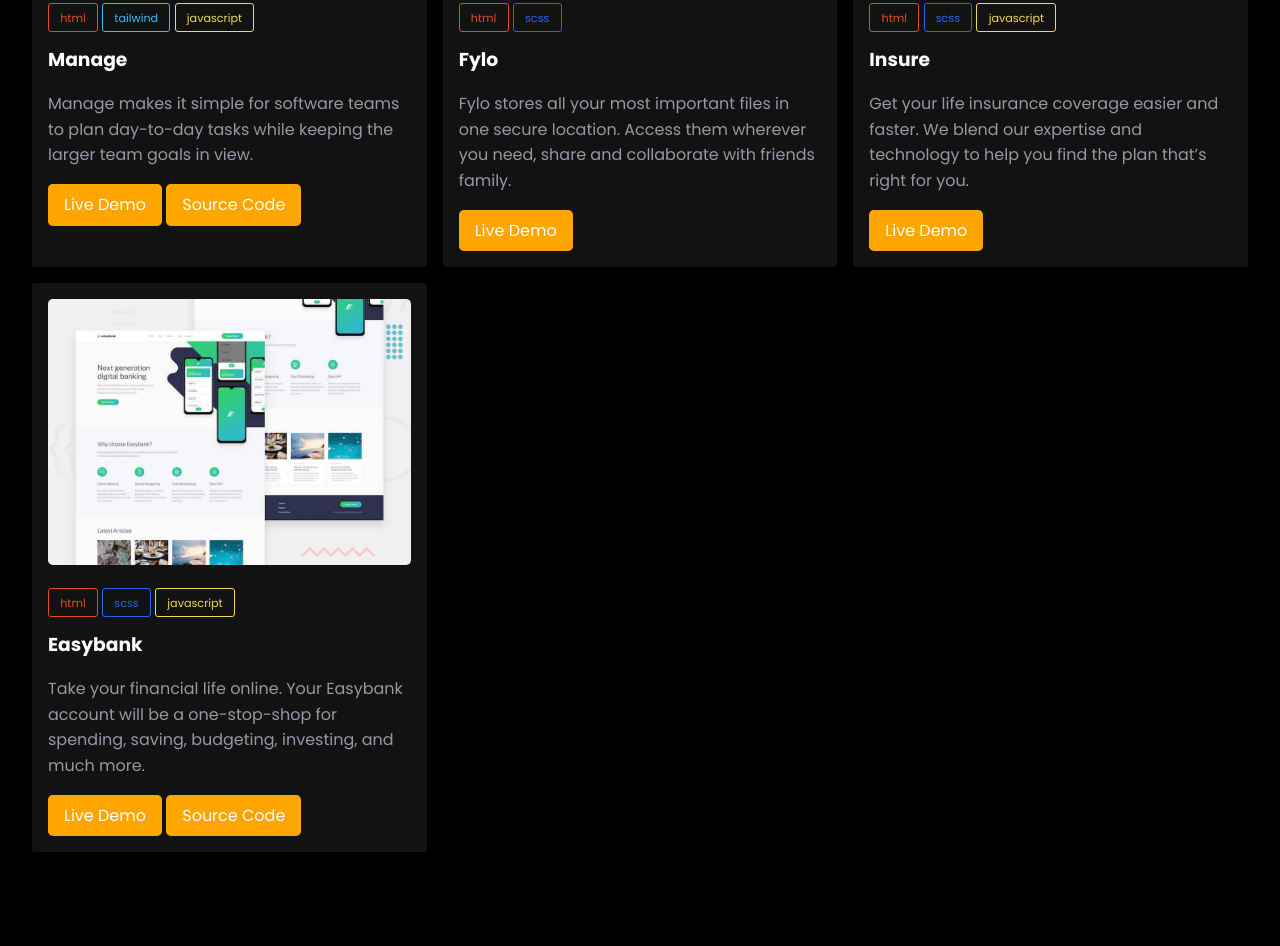
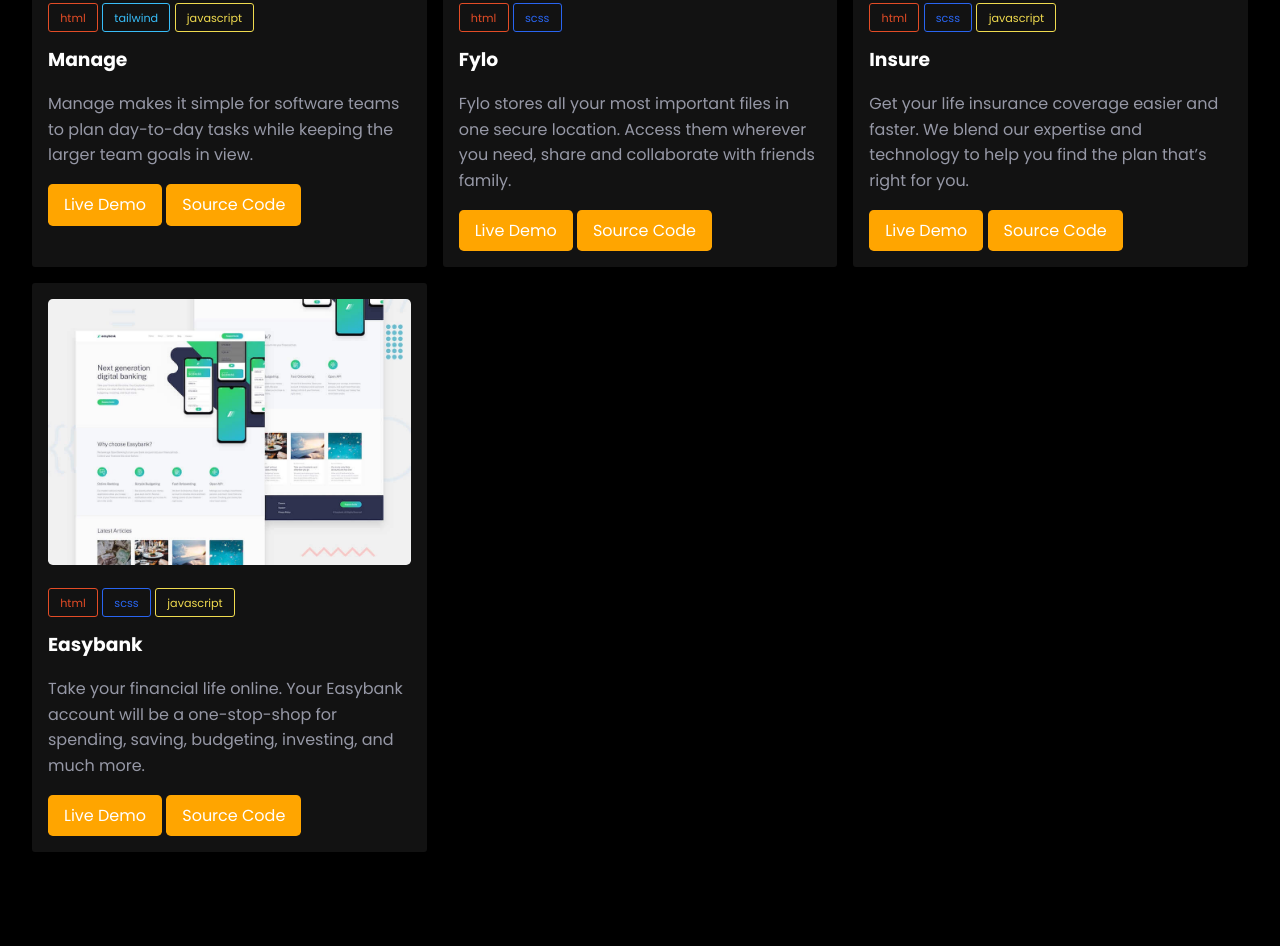
Before and after one commit to Louitzkie/portfolio, a website: page index.html in a window 1280 px wide. Shown: the part 1396-2342 px from the top of the page. Drawn offline with nearby package versions, Linux system fonts and the light colour scheme.

Commit message:
Update Portfolio

```diff
--- a/index.html
+++ b/index.html
@@ -180,6 +180,12 @@
                             >
                                 Live Demo
                             </a>
+                            <a
+                                href=" https://github.com/Louitzkie/Fylo-dark-theme"
+                                class="btn"
+                            >
+                                Source Code
+                            </a>
                         </div>
                     </div>
 
@@ -204,6 +210,13 @@
                                 class="btn"
                             >
                                 Live Demo
+                            </a>
+
+                            <a
+                                href="https://github.com/Louitzkie/Insure"
+                                class="btn"
+                            >
+                                Source Code
                             </a>
                         </div>
                     </div>
```
